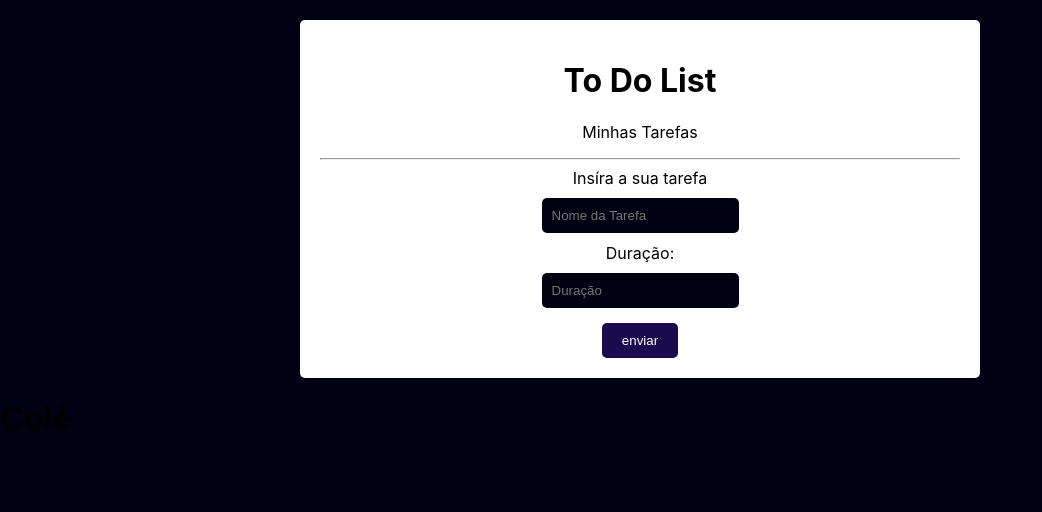
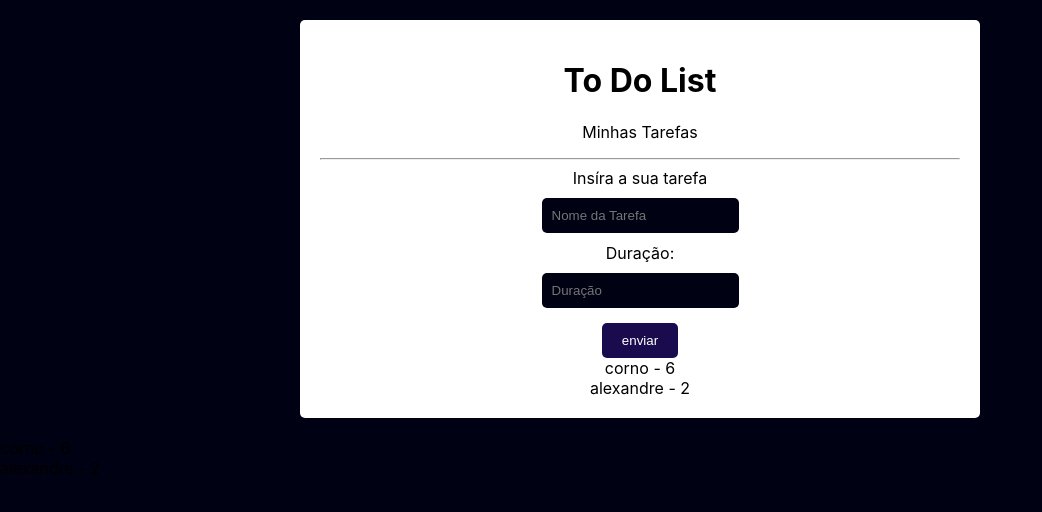
Before and after one commit to lucasxff/react_todo_list, a React (Create React App) app in the folder projetoreact/: page / in a window 1280 px wide. Shown: the top 512 px of the page, without its empty margins (0-1042 px from the left). Built offline with nearby package versions, Linux system fonts and the light colour scheme; data requests are answered from the project's data file; the HTML template or start-up script is replaced by a standard one.

Commit message:
GetTodoList

```diff
--- a/projetoreact/data/db.json
+++ b/projetoreact/data/db.json
@@ -1,10 +1,16 @@
 {
-  "todo": [
+  "todos": [
     {
       "id": 0.833879165626366,
       "title": "corno",
       "time": "6",
       "done": false
+    },
+    {
+      "id": 0.6861196807241499,
+      "title": "alexandre",
+      "time": "2",
+      "done": false
     }
   ]
 }
--- a/projetoreact/src/App.js
+++ b/projetoreact/src/App.js
@@ -1,11 +1,12 @@
 import Form from "./components/Form/form";
+import TodoList from "./components/TodoList/TodoList";
 
 function App() {
   return (
     <div className="App">
       <header className="App-header">
         <Form />
-        <h1> Colé </h1>
+        <TodoList />
       </header>
     </div>
   );
--- a/projetoreact/src/components/Form/form.js
+++ b/projetoreact/src/components/Form/form.js
@@ -1,13 +1,11 @@
 import "./form.css";
-import { useState, useEffect } from "react";
+import { useState } from "react";
+import TodoList from "../TodoList/TodoList";
 
 function Form() {
   const API = "http://localhost:5000";
-
   const [title, setTitle] = useState("");
   const [time, setTime] = useState("");
-  const [todos, setTodos] = useState([]);
-  const [loading, setLoading] = useState(false);
 
   const handleSubmit = async (e) => {
     e.preventDefault();
@@ -19,7 +17,7 @@ function Form() {
       done: false,
     };
 
-    await fetch(API + "/todo", {
+    await fetch(API + "/todos", {
       method: "POST",
       body: JSON.stringify(todo),
       headers: {
@@ -57,6 +55,7 @@ function Form() {
         />
         <input className="btn-form" type="submit" value="enviar" />
       </form>
+      <TodoList />
     </div>
   );
 }
--- /dev/null
+++ b/projetoreact/src/components/TodoList/TodoList.js
@@ -0,0 +1,35 @@
+import { useState, useEffect } from "react";
+
+const API = "http://localhost:5000";
+
+function TodoList() {
+  const [todos, setTodos] = useState([]);
+  const [loading, setLoading] = useState(false);
+
+  useEffect(() => {
+    setLoading(true);
+    const loadData = async () => {
+      const res = await fetch(API + "/todos")
+        .then((res) => res.json())
+        .then((data) => data)
+        .catch((err) => console.log(err));
+      setLoading(false);
+      setTodos(res);
+    };
+    loadData();
+  }, []);
+
+  return (
+    <div>
+      {console.log(todos.map((n) => n))}
+      {todos.map((n) => (
+        <div className="todo" key={n.id}>
+          <span> {n.title}</span>
+          <span> - {n.time}</span>
+        </div>
+      ))}
+    </div>
+  );
+}
+
+export default TodoList;
--- /dev/null
+++ b/projetoreact/src/components/TodoList/todoList.css
@@ -0,0 +1,3 @@
+.title-todo {
+  color: white;
+}
```
